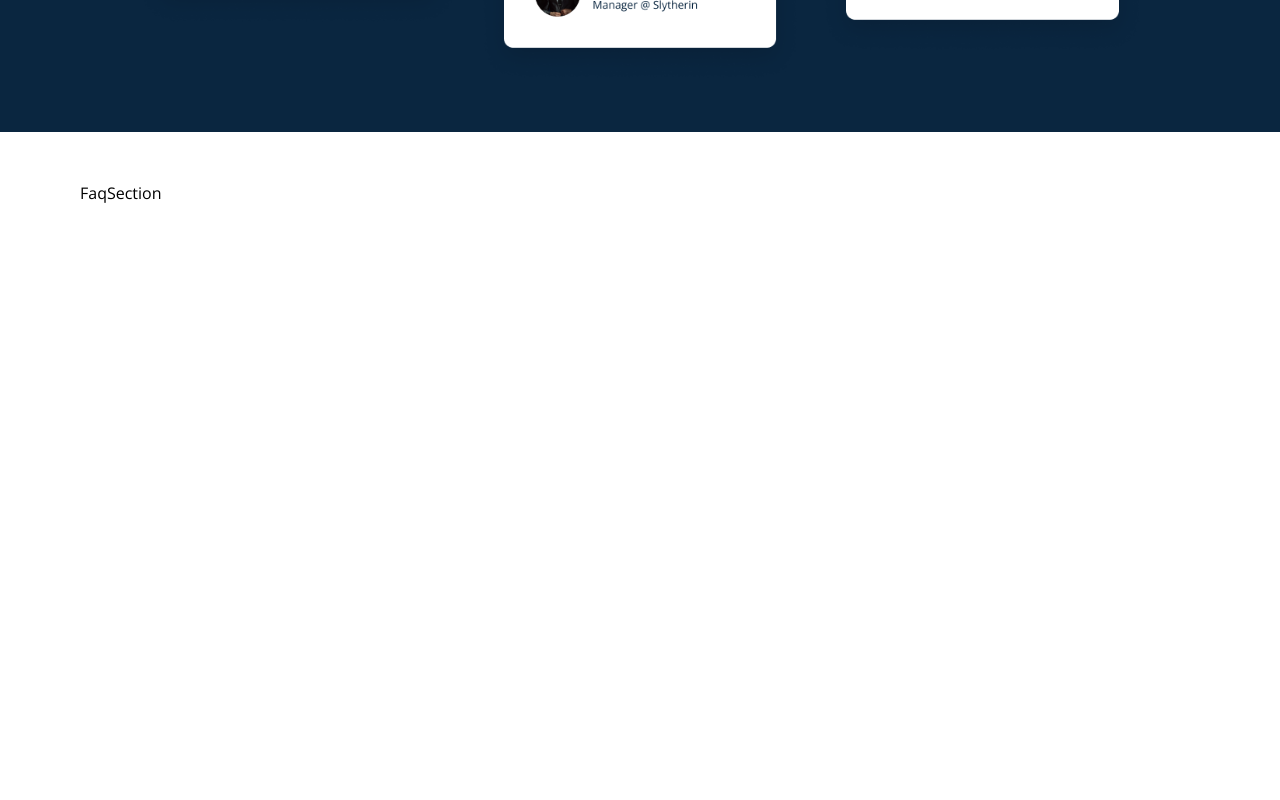
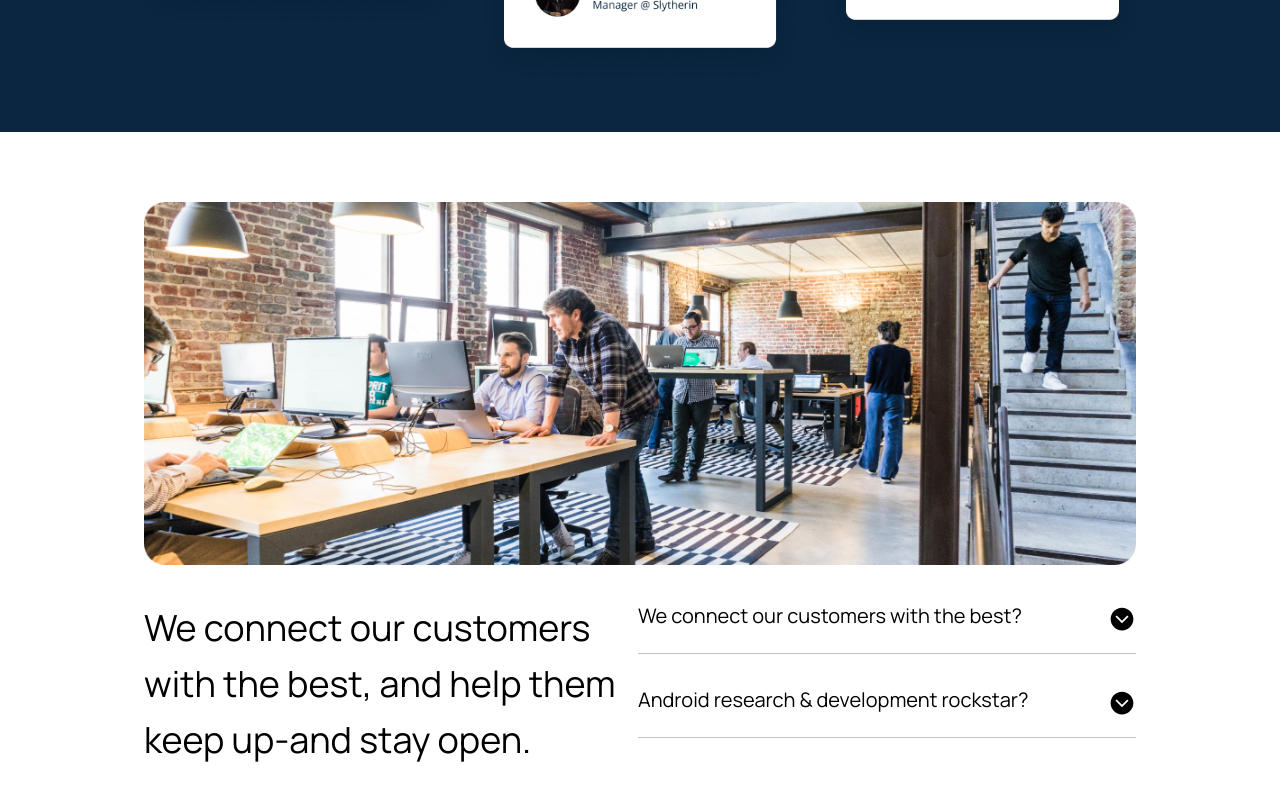
Before and after one commit to olaishola05/Boldo-UI, a React (Create React App) app: page / in a window 1280 px wide. Shown: the part 3792-4592 px from the top of the page. Before the commit the page ends 4046 px from the top, so only its background shows below. Built offline with nearby package versions, Linux system fonts and the light colour scheme.

Commit message:
Create & style the FAQ section

```diff
--- a/src/components/Faq/Faq.module.css
+++ b/src/components/Faq/Faq.module.css
@@ -1,3 +1,54 @@
-.faqcontainer{
-    padding: 50px 80px;
+.faqcontainer {
+  padding: 50px 80px;
+  width: 90%;
+  margin: 20px auto;
 }
+
+.faqcontainer img {
+  width: 100%;
+  height: 100%;
+  object-fit: cover;
+  margin-bottom: 30px;
+}
+
+.faqcontainer .faqText {
+  display: flex;
+  justify-content: space-between;
+
+  /* gap: 200px; */
+}
+
+.faqcontainer .faqText h3 {
+  width: 500px;
+  height: 164px;
+  font-family: 'Manrope', sans-serif;
+  font-style: normal;
+  font-weight: 400;
+  font-size: 36px;
+  line-height: 56px;
+}
+
+.texwithticons {
+  display: flex;
+  justify-content: space-between;
+  border-bottom: 1px solid #c4c4c4;
+  margin-bottom: 30px;
+  padding-bottom: 16px;
+  align-items: center;
+}
+
+.texwithticons p {
+  width: 470px;
+  height: 37px;
+  font-family: 'Manrope', sans-serif;
+  font-style: normal;
+  font-weight: 400;
+  font-size: 20px;
+  line-height: 32px;
+  color: #000;
+}
+
+.texwithticons .icon {
+  width: 28px;
+  height: 28px;
+}
--- a/src/components/Faq/FaqSection.jsx
+++ b/src/components/Faq/FaqSection.jsx
@@ -1,9 +1,24 @@
 import React from 'react';
+import { IoChevronDownCircleSharp } from 'react-icons/io5';
 import styles from './Faq.module.css';
+import office from '../../images/office.png';
 
 const FaqSection = () => (
   <div className={styles.faqcontainer}>
-    FaqSection
+    <img src={office} alt={office} />
+    <div className={styles.faqText}>
+      <h3>We connect our customers with the best, and help them keep up-and stay open.</h3>
+      <div>
+        <div className={styles.texwithticons}>
+          <p>We connect our customers with the best?</p>
+          <IoChevronDownCircleSharp className={styles.icon} />
+        </div>
+        <div className={styles.texwithticons}>
+          <p>Android research & development rockstar? </p>
+          <IoChevronDownCircleSharp className={styles.icon} />
+        </div>
+      </div>
+    </div>
   </div>
 
 );
--- a/src/components/Testimonies/Testimonies.jsx
+++ b/src/components/Testimonies/Testimonies.jsx
@@ -1,5 +1,4 @@
 import React from 'react';
-// import { IoChevronDownCircleSharp } from 'react-icons/io5';
 import { FiArrowLeft, FiArrowRight } from 'react-icons/fi';
 import styles from './Testimonies.module.css';
 import testimonyImage1 from '../../images/Testimonial.png';
```
